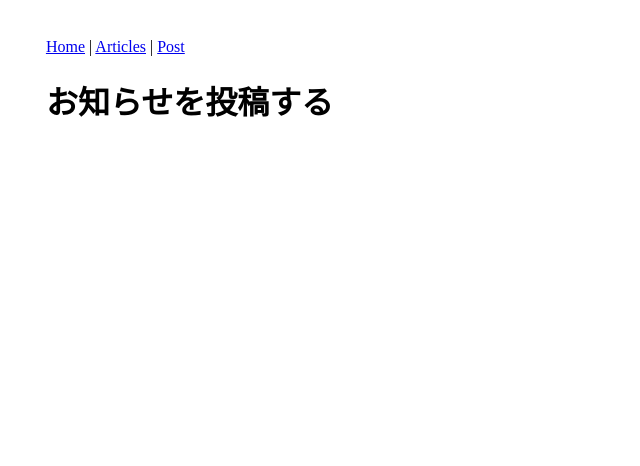
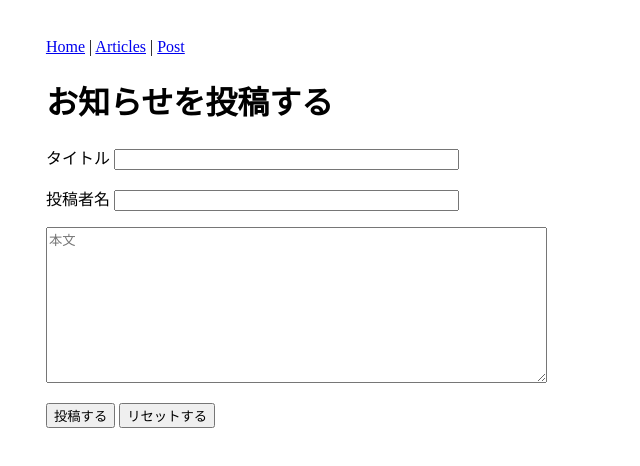
Before and after one commit to zer0-u/info-board, a SvelteKit app in the folder client-svelte/: page /post in a window 1280 px wide. Shown: the top 466 px of the page, without its empty margins (0-640 px from the left). Built offline with nearby package versions, Linux system fonts and the light colour scheme.

Commit message:
とりあえず投稿フォームの形を作る

```diff
--- a/client-svelte/src/routes/post/+page.svelte
+++ b/client-svelte/src/routes/post/+page.svelte
@@ -1 +1,24 @@
 <h1>お知らせを投稿する</h1>
+<form>
+    <p>
+        <label>
+            タイトル
+            <input type="text" size="40"/>
+        </label>
+    </p>
+    <p>
+        <label>
+            投稿者名
+            <input type="text" size="40"/>
+        </label>
+    </p>
+    <p>
+        <textarea placeholder="本文" cols="60" rows="10"/>
+    </p>
+    <button>投稿する</button>
+    <button>リセットする</button>
+</form>
+
+<style>
+
+</style>
```
